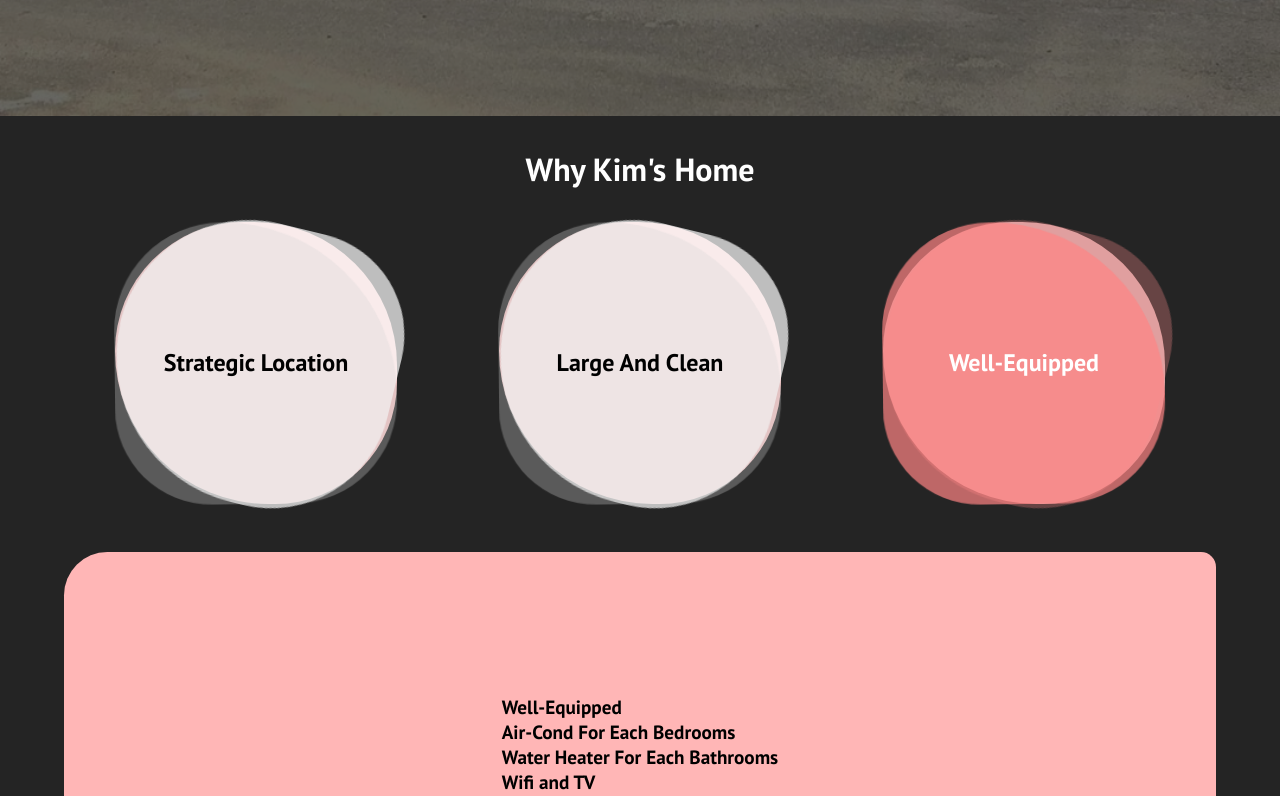
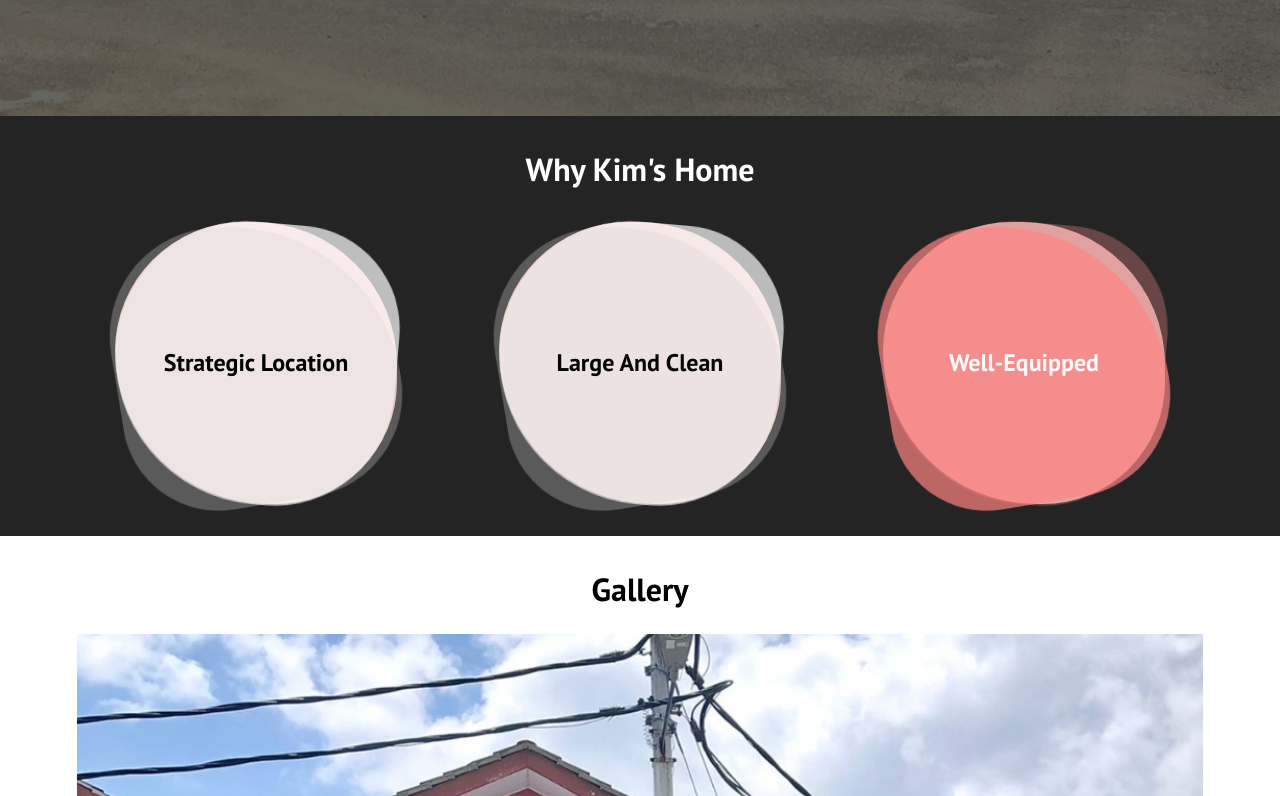
Before and after one commit to KimsHomeNT/kimshome.github.io, a React (Create React App) app: page / in a window 1280 px wide. Shown: the part 1244-2040 px from the top of the page. Built offline with nearby package versions, Linux system fonts and the light colour scheme.

Commit message:
Update #7

```diff
--- a/src/components/Features/Features.js
+++ b/src/components/Features/Features.js
@@ -75,7 +75,7 @@ return (
           </div>
         ))}
       </div>
-      {selectedCard !== null && (
+      {/* {selectedCard !== null && (
         <div
           className={`each-feature-detail-wrapper card${selectedCard + 1}`}
         >
@@ -87,7 +87,7 @@ return (
             </ul>
           </div>
         </div>
-      )}
+      )} */}
     </div>
   </>
 );
```
